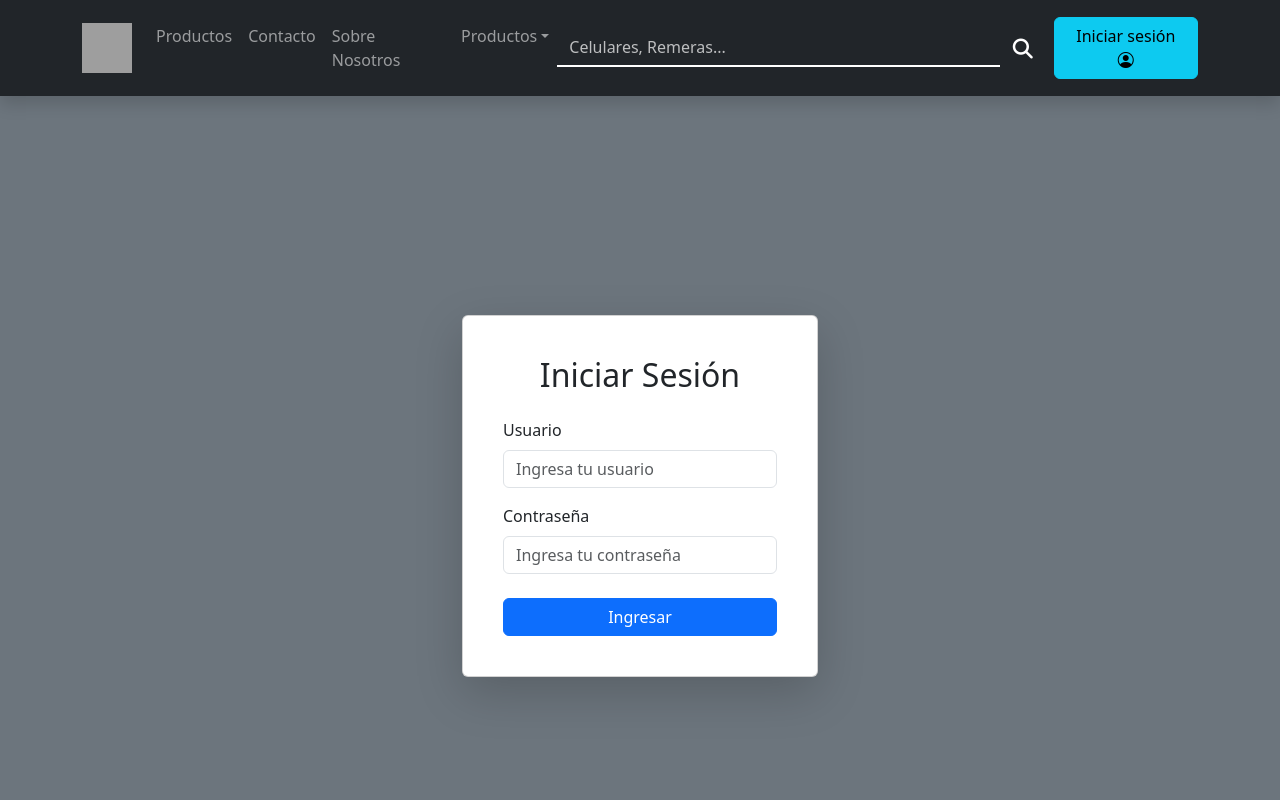
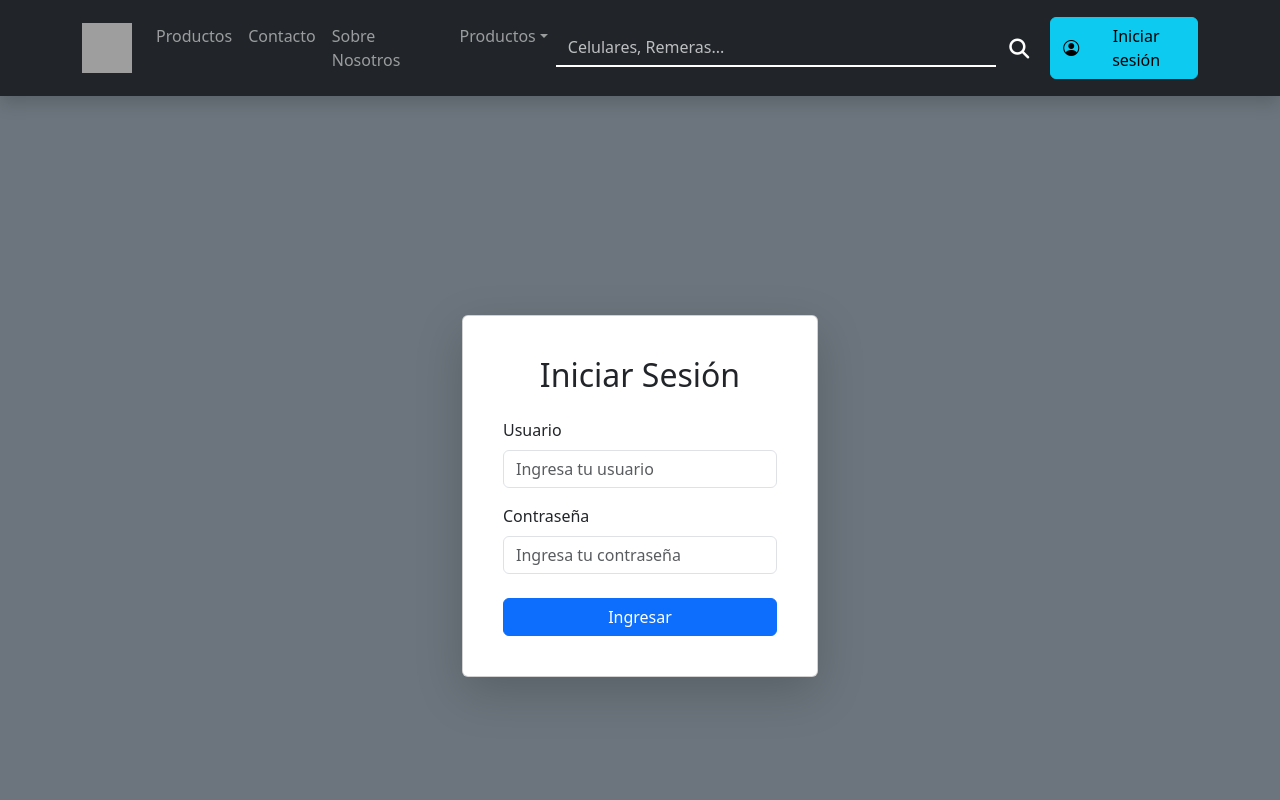
Before and after one commit to FernandoBlancoTFL/Shopnetic-ecommerce, a React (Vite) app: page /login in a window 1280 px wide. Shown: the top 800 px of the page. Built offline with nearby package versions, Linux system fonts and the light colour scheme; grey boxes are pictures that could not be loaded.

Commit message:
* Auth context added * UserProfile page added * User login working

```diff
--- a/src/App.jsx
+++ b/src/App.jsx
@@ -6,7 +6,7 @@ import { Contact } from './pages/Contact'
 import { Footer } from './components/Footer'
 import { Routes, Route } from 'react-router-dom'
 import { ProductDetail } from './pages/ProductDetail'
-import { TemporalFile } from './components/TemporalFile'
+import { UserProfile } from './pages/UserProfile'
 import { ProtectedRoute } from './components/ProtectedRoute'
 import { AuthProvider } from './context/AuthContext'
 import { useState } from 'react'
@@ -30,7 +30,7 @@ export function App () {
           <Route path='/' element={<Home filterURL={productsURL} filterName={filterName} />} />
           <Route path='/about' element={<About />} />
           <Route path='/login' element={<Login />} />
-          <Route path='/dashboard' element={<ProtectedRoute><TemporalFile /></ProtectedRoute>} />
+          <Route path='/userProfile' element={<ProtectedRoute><UserProfile /></ProtectedRoute>} />
           <Route path='/contact' element={<Contact />} />
           <Route path='/product/:id' element={<ProductDetail />} />
         </Routes>
--- /dev/null
+++ b/src/components/LoginButton.jsx
@@ -0,0 +1,45 @@
+import { useContext } from 'react'
+import { Button, Dropdown } from 'react-bootstrap'
+import { Link } from 'react-router-dom'
+import { AuthContext } from '../context/AuthContext'
+
+function LoginButtonDisplay ({ user, isMobile }) {
+  return (
+    <Button
+      as={Link} to={user ? '' : '/login'} variant='info'
+      className={`${isMobile ? 'd-inline d-lg-none' : 'd-none d-lg-inline'} align-content-center`}
+    >
+      {user
+        ? <i class='bi bi-person-circle' />
+        : (<span className='d-flex align-items-center'>
+          <i className='bi bi-person-circle me-2' />
+          Iniciar sesión
+           </span>)}
+    </Button>
+  )
+}
+
+function UserDropdownButton ({ logout, isMobile = false }) {
+  return (
+    <Dropdown>
+      <Dropdown.Toggle variant='primary' id='dropdown-basic' className={`${isMobile ? 'd-inline d-lg-none' : 'd-none d-lg-inline'}`}>
+        <i class='bi bi-person-circle' />
+      </Dropdown.Toggle>
+
+      <Dropdown.Menu>
+        <Dropdown.Item as={Link} to='/userProfile'>Perfil</Dropdown.Item>
+        <Dropdown.Item onClick={logout}>Cerrar sesión</Dropdown.Item>
+      </Dropdown.Menu>
+    </Dropdown>
+  )
+}
+
+export function LoginButton ({ isMobile = false }) {
+  const { user, logout } = useContext(AuthContext)
+
+  return (
+    user
+      ? <UserDropdownButton logout={logout} isMobile={isMobile} />
+      : <LoginButtonDisplay user={user} isMobile={isMobile} />
+  )
+}
--- a/src/components/NavBar.jsx
+++ b/src/components/NavBar.jsx
@@ -1,5 +1,6 @@
 import { Navbar, Nav, Container, NavDropdown, Form, Button } from 'react-bootstrap'
 import { ShoppingCart } from './ShoppingCart'
+import { LoginButton } from './LoginButton'
 import { Link } from 'react-router-dom'
 
 export function NavBar ({ handleFilter }) {
@@ -16,7 +17,7 @@ export function NavBar ({ handleFilter }) {
           />
         </Navbar.Brand>
         <div className='d-flex gap-2'>
-          <Button as={Link} to='/login' variant='info' className='d-inline d-lg-none align-content-center'>Iniciar sesión <i class='bi bi-person-circle' /></Button>
+          <LoginButton isMobile />
           <ShoppingCart isPositionFixed={false} />
           <Navbar.Toggle aria-controls='basic-navbar-nav' />
         </div>
@@ -45,7 +46,7 @@ export function NavBar ({ handleFilter }) {
             </Form>
           </div>
         </Navbar.Collapse>
-        <Button as={Link} to='/login' variant='info' className='d-none d-lg-inline align-content-center'>Iniciar sesión <i class='bi bi-person-circle' /></Button>
+        <LoginButton isMobile={false} />
       </Container>
     </Navbar>
   )
--- a/src/components/TemporalFile.jsx
+++ /dev/null
@@ -1,13 +0,0 @@
-import { useContext } from 'react'
-import { AuthContext } from '../context/AuthContext'
-
-export function TemporalFile () {
-  const { logout } = useContext(AuthContext)
-
-  return (
-    <div>
-      <h1> Hola usuario! </h1>
-      <button onClick={logout}>Desloguearse</button>
-    </div>
-  )
-}
--- a/src/pages/Login.jsx
+++ b/src/pages/Login.jsx
@@ -15,7 +15,7 @@ export function Login () {
     if (user === 'admin' && password === '1234') {
       setShowAlert(false)
       login(user)
-      navigate('/dashboard')
+      navigate('/')
     } else {
       setShowAlert(true)
     }
--- a/src/pages/ProductDetail.jsx
+++ b/src/pages/ProductDetail.jsx
@@ -8,7 +8,7 @@ import { useParams } from 'react-router-dom'
 import { useContext, useEffect, useState } from 'react'
 import { Spinner, Row, Col, Container, Card } from 'react-bootstrap'
 import { ShoppingCartContext } from '../context/ShoppingCartContext'
-import { CustomBreadcrumb } from './CustomBreadcrumb'
+import { CustomBreadcrumb } from '../components/CustomBreadcrumb'
 import { Box } from 'react-bootstrap-icons'
 
 export function ProductDetail () {
@@ -63,9 +63,9 @@ export function ProductDetail () {
     handleAddProductToCart(productWithQuantity)
   }
 
-  // useEffect(() => {
-  //   window.scrollTo({ top: 0, behavior: 'smooth' })
-  // }, [product])
+  useEffect(() => {
+    window.scrollTo({ top: 0, behavior: 'smooth' })
+  }, [product])
 
   if (loading) {
     return (
--- /dev/null
+++ b/src/pages/UserProfile.jsx
@@ -0,0 +1,12 @@
+import { useContext } from 'react'
+import { AuthContext } from '../context/AuthContext'
+
+export function UserProfile () {
+  const { user } = useContext(AuthContext)
+
+  return (
+    <div>
+      <h1> Hola {user}! </h1>
+    </div>
+  )
+}
```
Also changed, not shown: src/components/CustomBreadcrumb.jsx (renamed from src/pages/CustomBreadcrumb.jsx).
